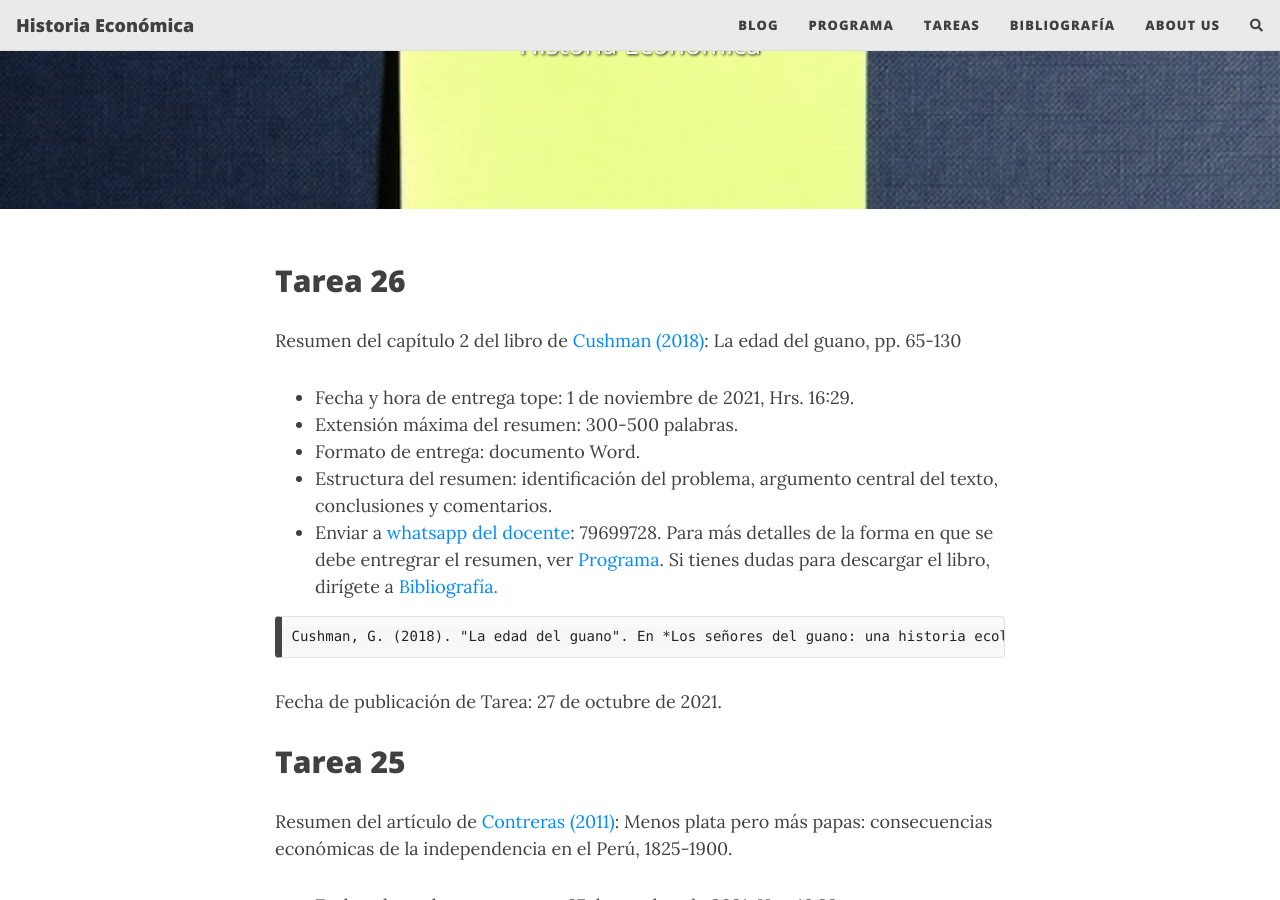
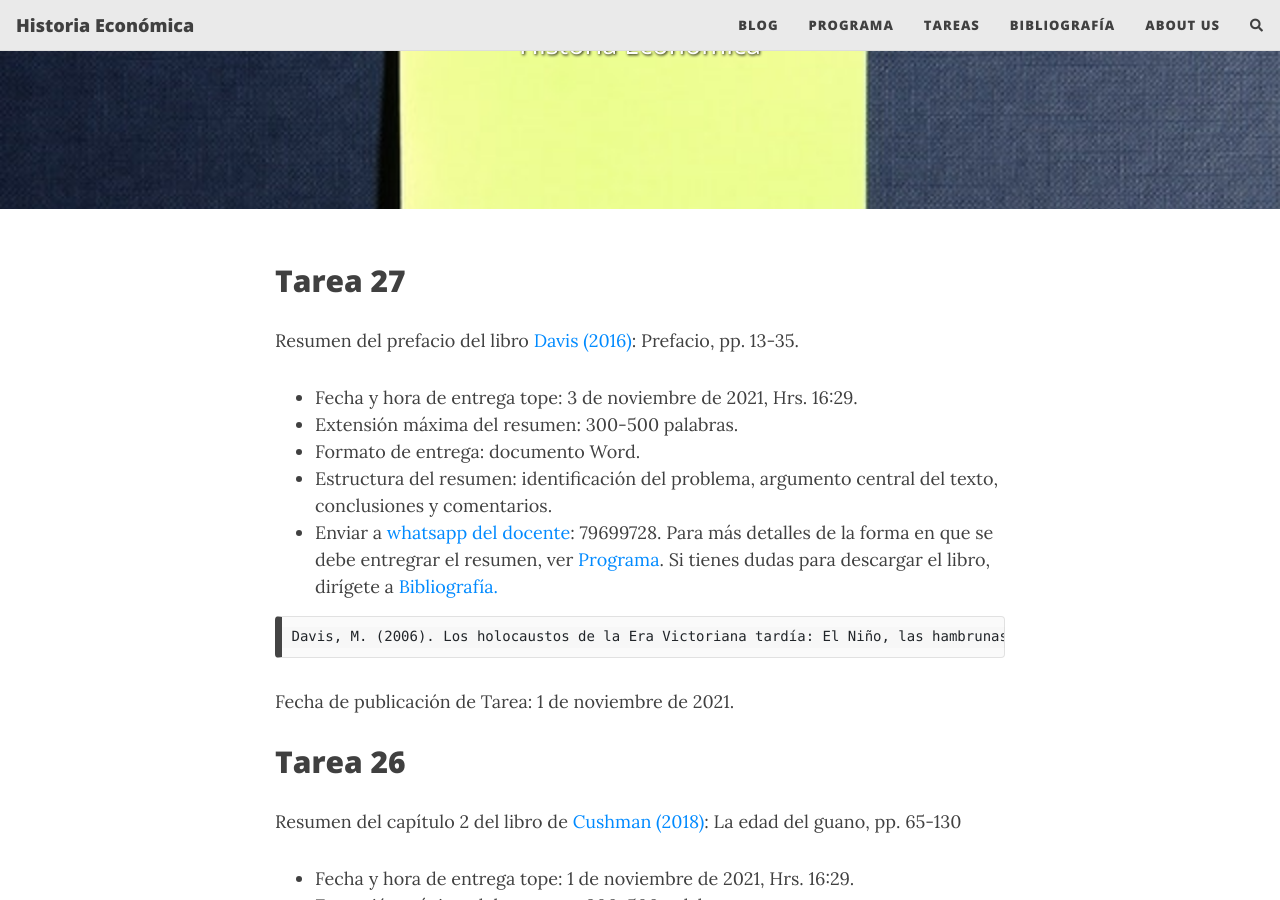
Before and after one commit to NigelCaspa/historiaeconomica, a Jekyll site: the page built from tareas.md, in a window 1280 px wide and 900 px high, scrolled down 336 px. Built offline with Jekyll 4.4.1, drawn with Linux system fonts in a browser that asks for light colours; nearby versions of some CDN libraries; comment, search, counter and statistics services are not loaded.

Commit message:
tarea mike davis

```diff
--- a/tareas.md
+++ b/tareas.md
@@ -6,6 +6,22 @@ cover-img: /assets/img/todo.jpg
 thumbnail-img: /assets/img/todo.jpg
 share-img: /assets/img/todo.jpg
 ---
+## Tarea 27
+Resumen del prefacio del libro [Davis (2016)](https://nigelcaspa.github.io/historiaeconomica/pdf/2006-mike-davis-holocaustos.pdf): Prefacio, pp. 13-35.
+
+
+- Fecha y hora de entrega tope: 3 de noviembre de 2021, Hrs. 16:29.
+- Extensión máxima del resumen: 300-500 palabras.
+- Formato de entrega: documento Word.
+- Estructura del resumen: identificación del problema, argumento central del texto, conclusiones y comentarios.
+- Enviar a [whatsapp del docente](79699728): 79699728.
+Para más detalles de la forma en que se debe entregrar el resumen, ver [Programa](programa.md). Si tienes dudas para descargar el libro, dirígete a [Bibliografía.](bibliografia.md)
+
+~~~
+Davis, M. (2006). Los holocaustos de la Era Victoriana tardía: El Niño, las hambrunas y la formación del Tercer Mundo. Universitat de Valencia.
+~~~
+
+Fecha de publicación de Tarea: 1 de noviembre de 2021.
 
 ## Tarea 26
 Resumen del capítulo 2 del libro de [Cushman (2018)](https://nigelcaspa.github.io/historiaeconomica/pdf/2018-cushman-guano.pdf): La edad del guano, pp. 65-130
```
Also changed, not shown: 3 other files.
